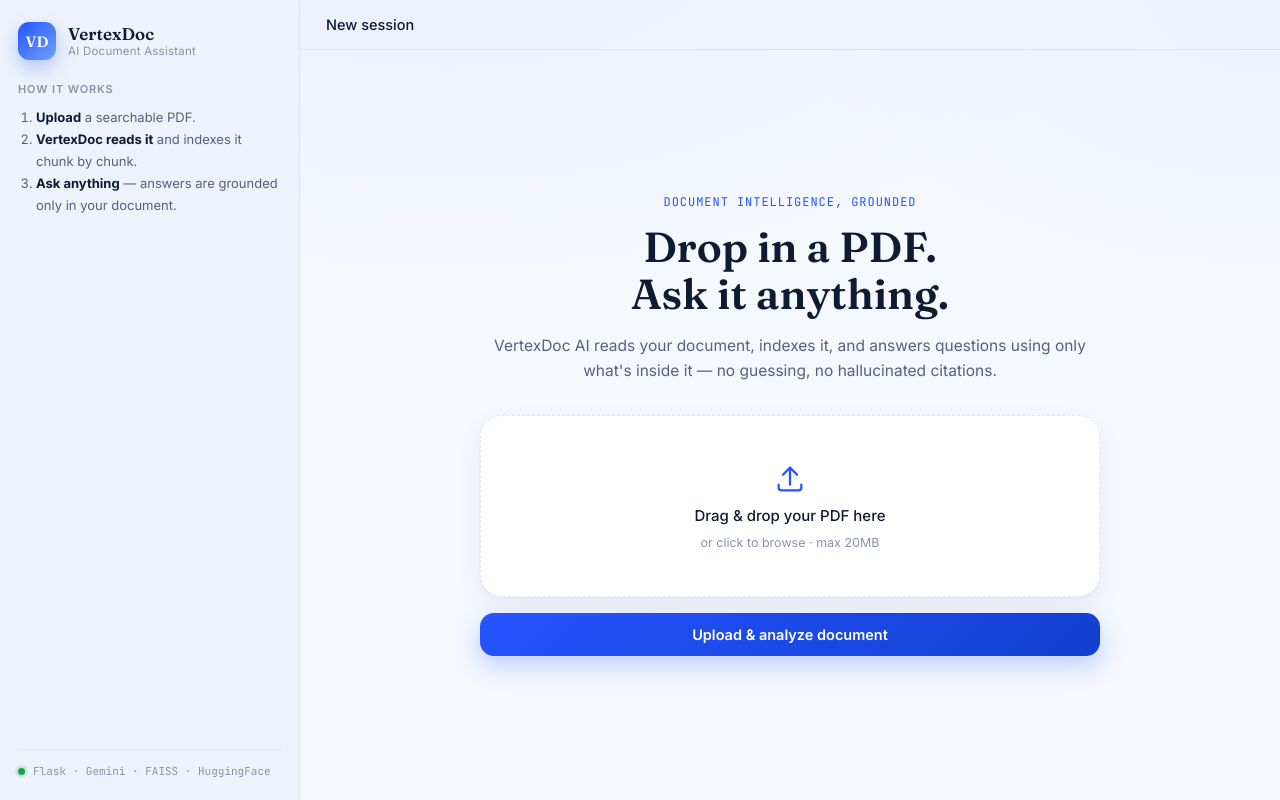
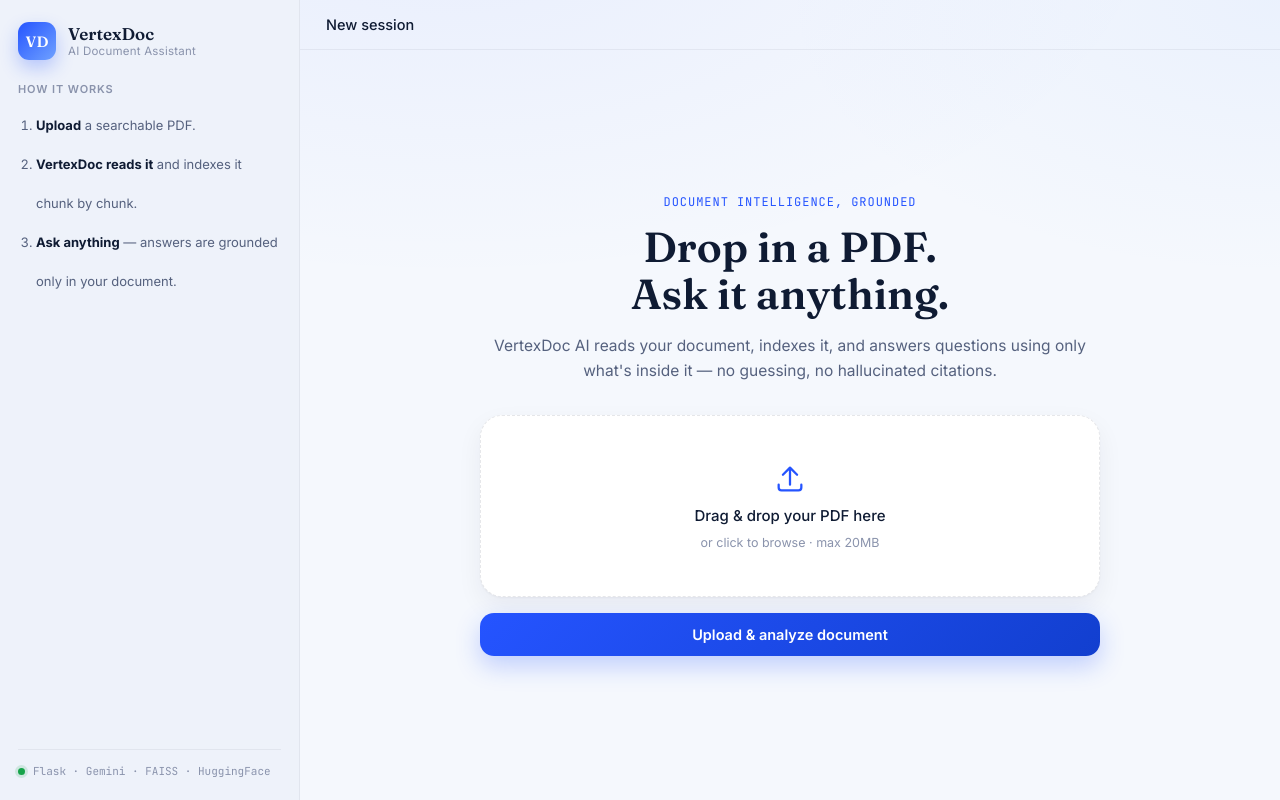
Before and after one commit to Ankani-Balaji/Vertex_Doc_AI, a Flask app: page / in a window 1280 px wide. Run offline with Flask 3, Linux system fonts and the light colour scheme.

Commit message:
CSS changes

```diff
--- a/static/css/style.css
+++ b/static/css/style.css
@@ -218,7 +218,7 @@ a { color: inherit; }
   padding-left: 18px;
   font-size: 13px;
   color: var(--text-dim);
-  line-height: 1.7;
+  line-height: 3;
 }
 .how-it-works strong { color: var(--ink); }
 
```
